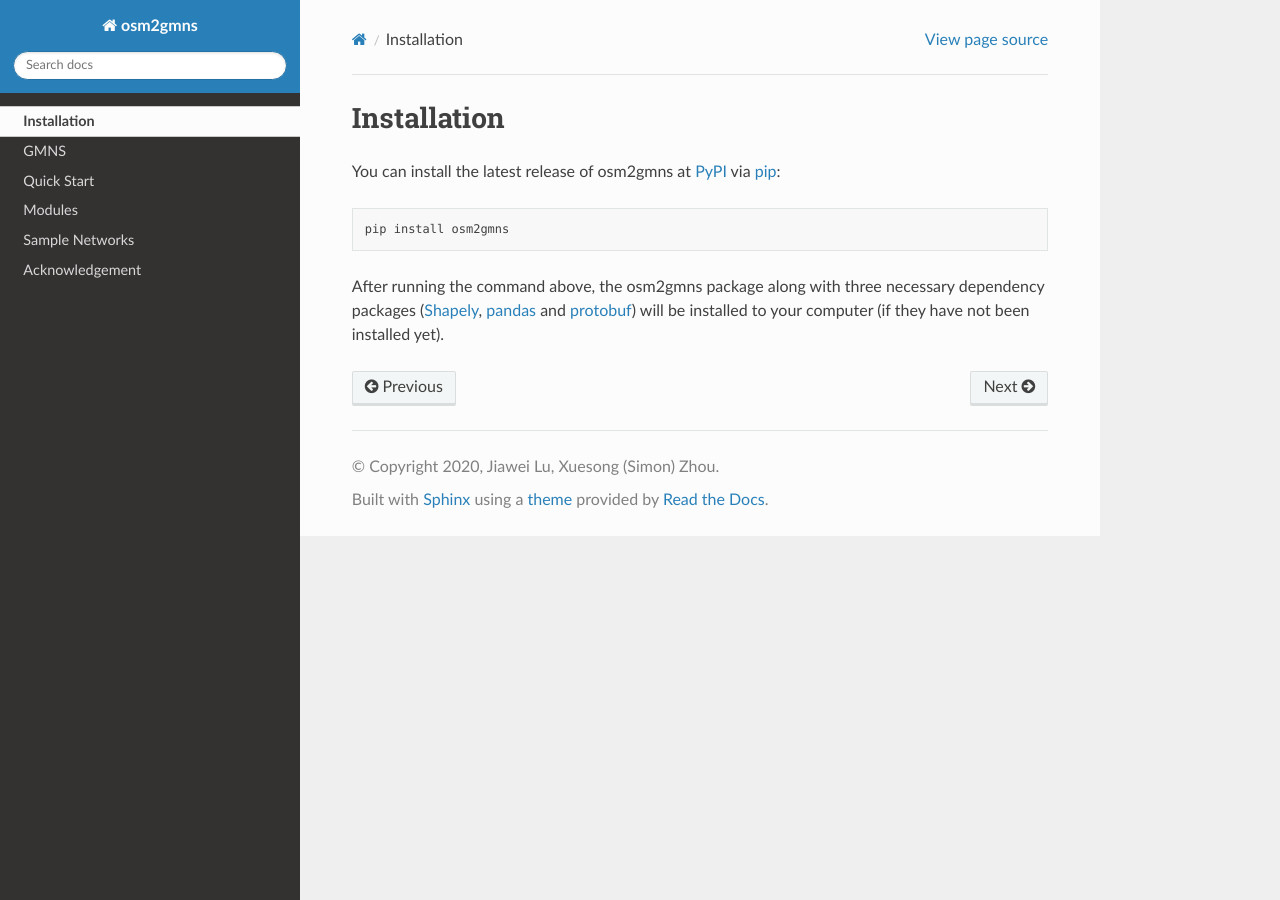
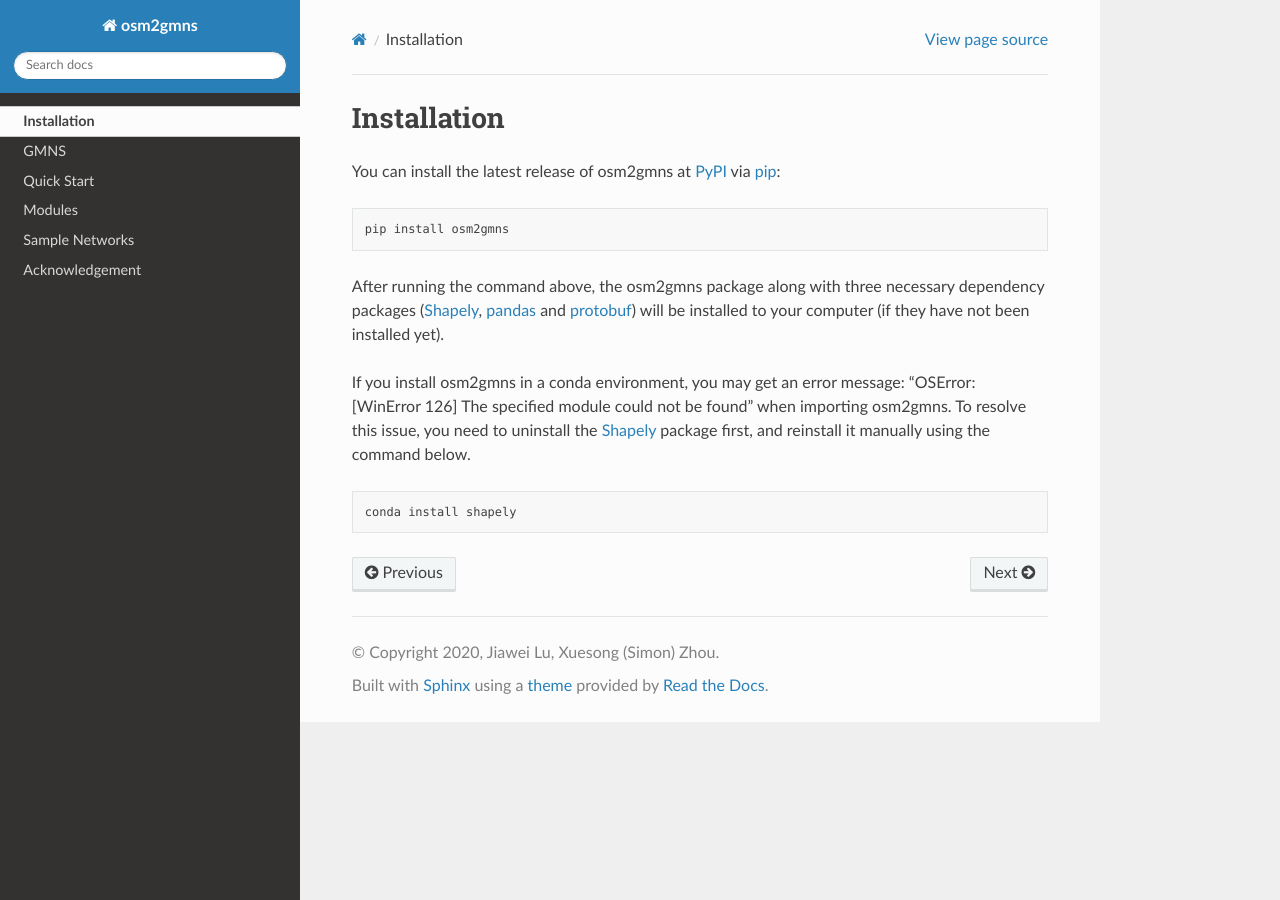
Before and after one commit to jiawlu/OSM2GMNS, a Sphinx documentation site: the page built from docs/source/installation.rst, in a window 1280 px wide. Built offline with Sphinx 7.4.7 and the Read the Docs theme 2.0.0, drawn with Linux system fonts in a browser that asks for light colours.

Commit message:
update docs

```diff
--- a/docs/source/installation.rst
+++ b/docs/source/installation.rst
@@ -12,6 +12,14 @@ After running the command above, the osm2gmns package along with three necessary
 (`Shapely`_, `pandas`_ and `protobuf`_) will be installed to your computer (if they have not
 been installed yet).
 
+If you install osm2gmns in a conda environment, you may get an error message: "OSError: [WinError 126]
+The specified module could not be found" when importing osm2gmns. To resolve this issue, you need to uninstall
+the `Shapely`_ package first, and reinstall it manually using the command below.
+
+.. code-block:: bash
+
+    conda install shapely
+
 
 .. _`PyPI`: https://pypi.org/project/pydriosm/
 .. _`pip`: https://packaging.python.org/key_projects/#pip
--- a/docs/source/quick-start.rst
+++ b/docs/source/quick-start.rst
@@ -83,7 +83,7 @@ Obtain a transportation network from an osm file.
     >>> import osm2gmns as og
 
     >>> net = og.getNetFromOSMFile('asu.osm')
-    >>> # we recommend using getNetFromOSMFile() for large networks
+    >>> # we recommend using getNetFromPBFFile() for large networks
     >>> # net = og.getNetFromPBFFile('***.osm.pbf')
 
 .. note::
@@ -169,6 +169,7 @@ existing nodes for each large intersection.
 
     >>> net = og.getNetFromOSMFile('asu.osm')
     >>> og.consolidateComplexIntersections(net)
+    >>> og.outputNetToCSV(net)
 
 When executing function ``getNetFromOSMFile``, osm2gmns will automatically identify complex intersections based
 on the argument ``int_buffer`` (defalut: ``20.0``). Nodes that belong to one complex intersection will be assigned
```
